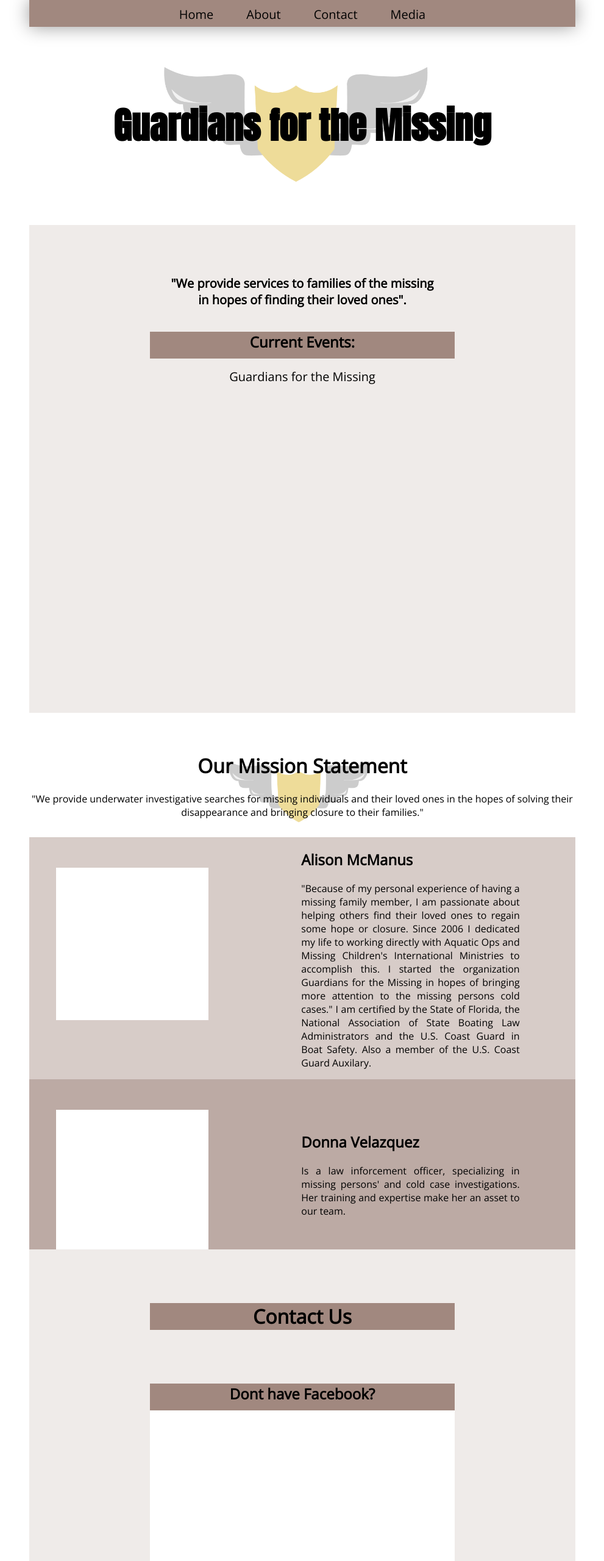
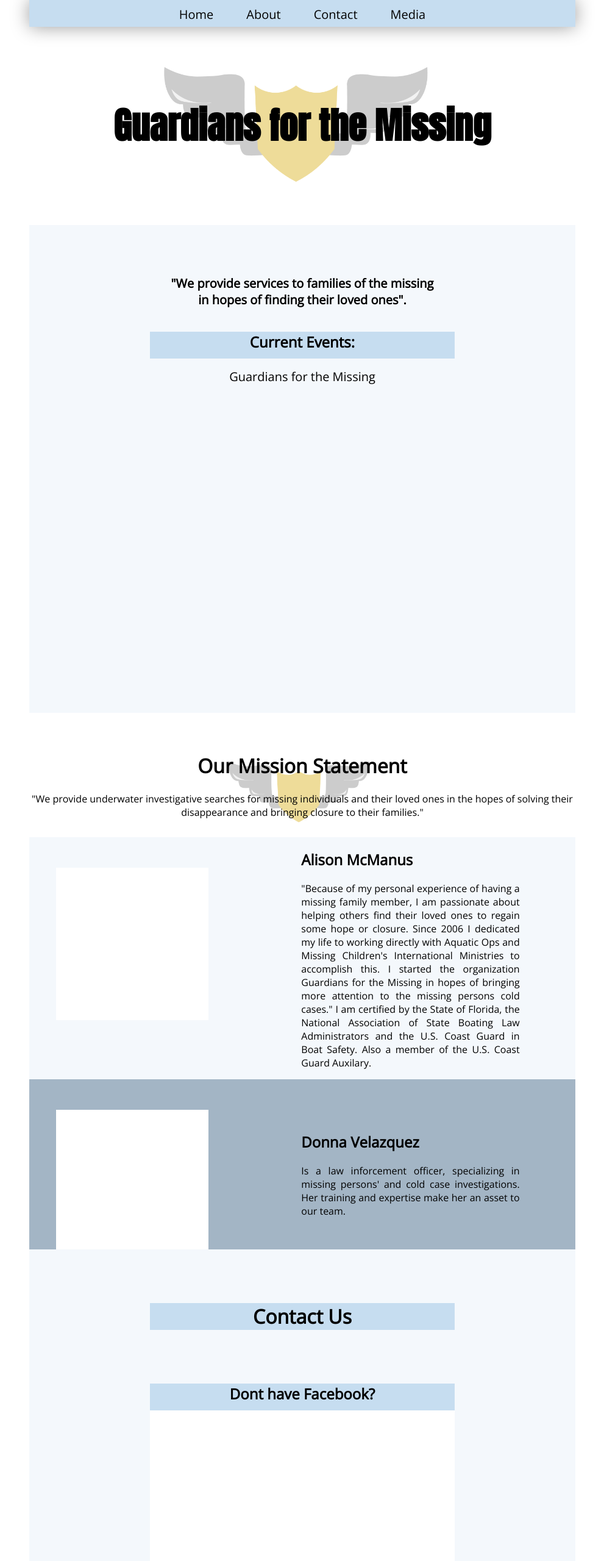
Before and after one commit to CarlaHeywood/GuardiansfortheMissing, a plain HTML site: page index.html in a window 1280 px wide. Shown: the top 2560 px of the page at 61% size, without its empty margins (144-1135 px from the left). Drawn offline with nearby package versions, Linux system fonts and the light colour scheme.

Commit message:
Color Change

```diff
--- a/css/main.css
+++ b/css/main.css
@@ -16,7 +16,7 @@
     position: fixed;
     width: 70%;
     height: 44px;
-    background-color: #A1887F;
+    background-color: #C6DDF0;
     box-shadow: 0px 0px 30px rgba(0, 0, 0, 0.40);
     -moz-box-shadow: 0px 0px 30px rgba(0, 0, 0, 0.40);
     -webkit-box-shadow: 0px 0px 30px rgba(0, 0, 0, 0.40);
@@ -71,12 +71,12 @@
     margin: auto;
     height:44px;
     width:500px;
-    background-color: #A1887F;
+    background-color: #C6DDF0;
 }
 #Home{
     font-family: 'Open Sans', sans-serif;
     text-align: center;
-    background-color: #EFEBE9;
+    background-color: #F4F8FC;
     display: block;
 }
 #About{
@@ -87,7 +87,7 @@
 #Contact{
     font-family: 'Open Sans', sans-serif;
     text-align: center;
-    background-color: #EFEBE9;
+    background-color: #F4F8FC;
 }
 .contactForm{
     background-color: white;
@@ -98,7 +98,7 @@
 #Media{
     font-family: 'Open Sans', sans-serif;
     text-align: center;
-    background-color: #BCAAA4;
+    background-color: #A3B5C5;
 }
 .photoAlbum{
   margin: auto;
@@ -135,15 +135,15 @@
     display: flex;
 }
 #Alison{
-    background-color: #D7CCC8;
+    background-color: #F4F8FC;
 }
 #Donna{
     height:344px;
-    background-color: #BCAAA4;
+    background-color: #A3B5C5;
 }
 #Derek{
     height: 400px;
-    background-color: #D7CCC8;
+    background-color: #F4F8FC;
 }
 .parent{
     margin:auto;
```
